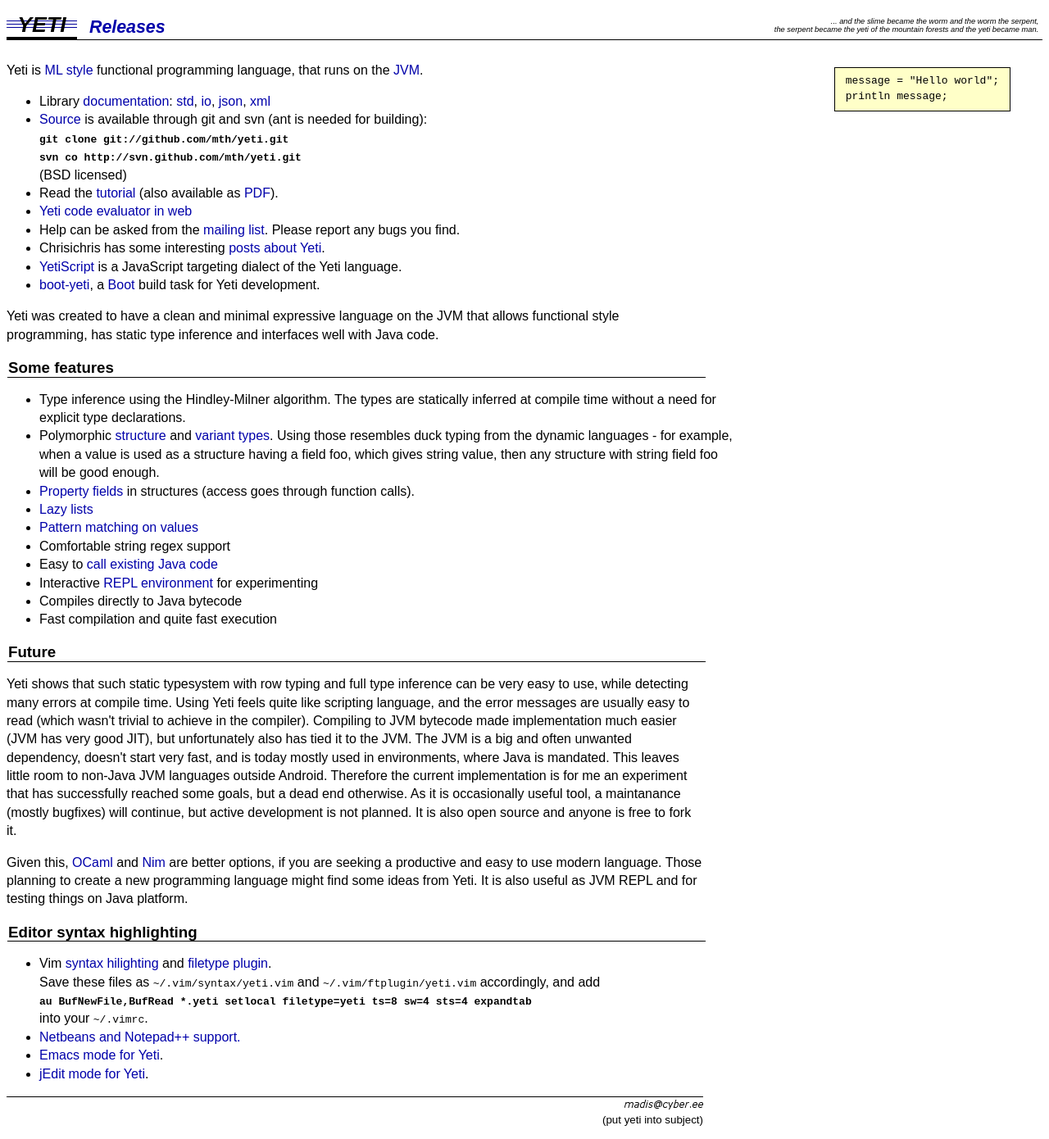
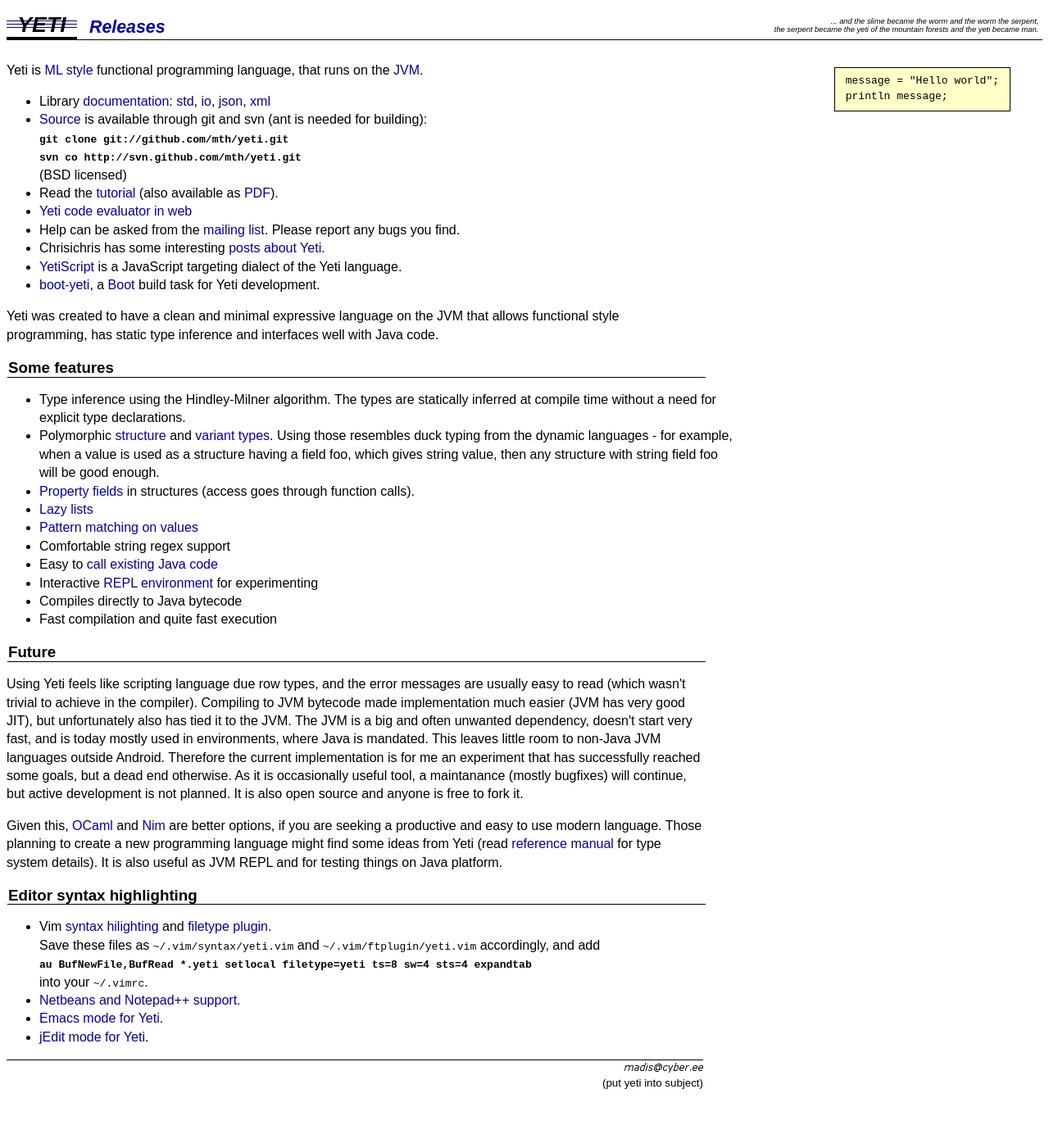
Before and after one commit to mth/mth.github.com, a Jekyll site: the page built from newyeti/index.html, in a window 1280 px wide. Shown: the whole page at 82% size. Built offline with Jekyll 4.4.1, drawn with Linux system fonts in a browser that asks for light colours; Markdown is read by kramdown in place of the engine named in the settings; after the commit the page ends 1345 px from its top, so only the background shows below that.

Commit message:
reword more

```diff
--- a/newyeti/index.html
+++ b/newyeti/index.html
@@ -35,12 +35,13 @@
 <li>Type inference using the Hindley-Milner algorithm. The types are
 statically inferred at compile time without a need for explicit type
 declarations.
-<li>Polymorphic <a href="http://dot.planet.ee/yeti/intro.html#structures">structure</a> and
-<a href="http://dot.planet.ee/yeti/intro.html#variant-types">variant types</a>. Using those resembles
-duck typing from the dynamic languages - for example, when a value is used as
-a structure having a field foo, which gives string value, then any structure
-with string field foo will be good enough.
-<li><a href="http://dot.planet.ee/yeti/intro.html#accessors-and-mutators">Property fields</a> in structures (access goes through function calls).
+<li>Polymorphic <a href="http://dot.planet.ee/yeti/intro.html#structures">structure</a>
+and <a href="http://dot.planet.ee/yeti/intro.html#variant-types">variant types</a>.
+Using those resembles duck typing from the dynamic languages - for example,
+when a value is used as a structure having a field foo, which gives string
+value, then any structure with string field foo will be good enough.
+<li><a href="http://dot.planet.ee/yeti/intro.html#accessors-and-mutators">Property fields</a>
+in structures (access goes through function calls).
 <li><a href="http://dot.planet.ee/yeti/intro.html#lazy-lists">Lazy lists</a>
 <li><a href="http://dot.planet.ee/yeti/intro.html#pattern-matching">Pattern matching on values</a>
 <li>Comfortable string regex support
@@ -51,16 +52,14 @@
 </ul>
 <h3>Future</h3>
 <p>
-Yeti shows that such static typesystem with row typing and full type inference
-can be very easy to use, while detecting many errors at compile time. Using
-Yeti feels quite like scripting language, and the error messages are usually
-easy to read (which wasn't trivial to achieve in the compiler). Compiling to
-JVM bytecode made implementation much easier (JVM has very good JIT), but
-unfortunately also has tied it to the JVM. The JVM is a big and often unwanted
-dependency, doesn't start very fast, and is today mostly used in environments,
-where Java is mandated. This leaves little room to non-Java JVM languages
-outside Android. Therefore the current implementation is for me an experiment
-that has successfully reached some goals, but a dead end otherwise.
+Using Yeti feels like scripting language due row types, and the error messages
+are usually easy to read (which wasn't trivial to achieve in the compiler).
+Compiling to JVM bytecode made implementation much easier (JVM has very good
+JIT), but unfortunately also has tied it to the JVM. The JVM is a big and often
+unwanted dependency, doesn't start very fast, and is today mostly used in
+environments, where Java is mandated. This leaves little room to non-Java JVM
+languages outside Android. Therefore the current implementation is for me an
+experiment that has successfully reached some goals, but a dead end otherwise.
 As it is occasionally useful tool, a maintanance (mostly bugfixes) will
 continue, but active development is not planned. It is also open source and
 anyone is free to fork it.
@@ -69,7 +68,8 @@
 <a href="https://nim-lang.org/">Nim</a> are better options, if you are seeking
 a productive and easy to use modern language.
 Those planning to create a new programming language might find some ideas from
-Yeti. It is also useful as JVM REPL and for testing things on Java platform.
+Yeti (read <a href="reference.html">reference manual</a> for type system
+details). It is also useful as JVM REPL and for testing things on Java platform.
 
 </p>
 <h3>Editor syntax highlighting</h3>
```
